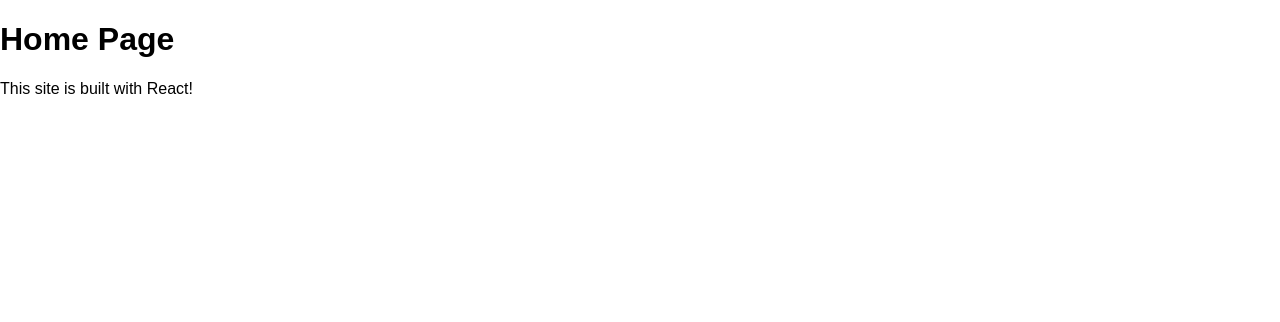
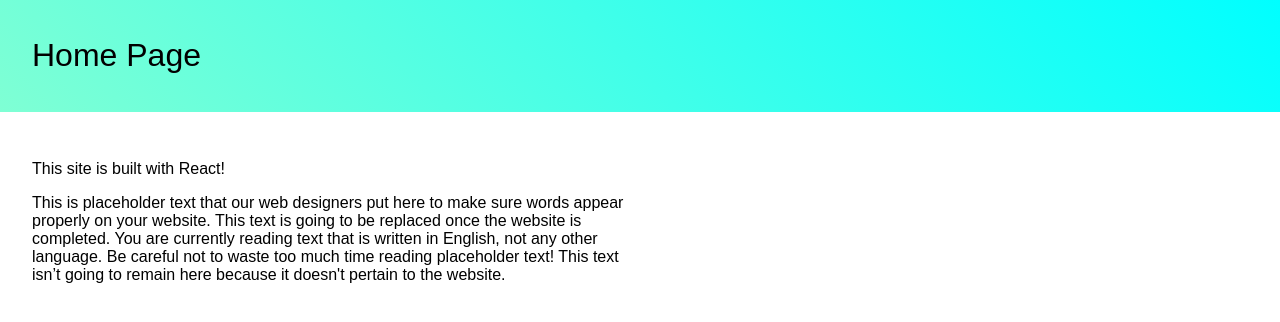
Before and after one commit to Jinksi/react-static-site, a React (Create React App) app: page / in a window 1280 px wide. Shown: the top 322 px of the page. Built offline with nearby package versions, Linux system fonts and the light colour scheme.

Commit message:
styled-components

```diff
--- a/package.json
+++ b/package.json
@@ -5,7 +5,8 @@
   "dependencies": {
     "react": "^16.1.1",
     "react-dom": "^16.1.1",
-    "react-scripts": "1.0.17"
+    "react-scripts": "1.0.17",
+    "styled-components": "^2.2.3"
   },
   "scripts": {
     "start": "react-scripts start",
--- /dev/null
+++ b/src/components/PageContent.js
@@ -0,0 +1,9 @@
+import styled from 'styled-components'
+
+const PageContent = styled.div`
+  width: 95%;
+  max-width: 600px;
+  padding: 2rem;
+`
+
+export default PageContent
--- /dev/null
+++ b/src/components/PageHeader.js
@@ -0,0 +1,19 @@
+import React from 'react'
+import styled from 'styled-components'
+
+const Header = styled.div`
+  background: linear-gradient(45deg, aquamarine, aqua);
+  padding: 1rem 2rem;
+`
+
+const Title = styled.h1`
+  font-weight: 300;
+`
+
+const PageHeader = (props) => (
+  <Header>
+    <Title>{props.title}</Title>
+  </Header>
+)
+
+export default PageHeader
--- a/src/views/Home.js
+++ b/src/views/Home.js
@@ -1,8 +1,17 @@
 import React from 'react'
+import PageHeader from '../components/PageHeader'
+import PageContent from '../components/PageContent'
 
-export default (props) => (
+const Home = (props) => (
   <div>
-    <h1>Home Page</h1>
-    <p>This site is built with React!</p>
+    <PageHeader title='Home Page' />
+    <PageContent>
+      <p>This site is built with React!</p>
+      <p>
+        This is placeholder text that our web designers put here to make sure words appear properly on your website. This text is going to be replaced once the website is completed. You are currently reading text that is written in English, not any other language. Be careful not to waste too much time reading placeholder text! This text isn’t going to remain here because it doesn't pertain to the website.
+      </p>
+    </PageContent>
   </div>
 )
+
+export default Home
```
Also changed, not shown: 1 other file (tests, documents, lock files or other folders).
